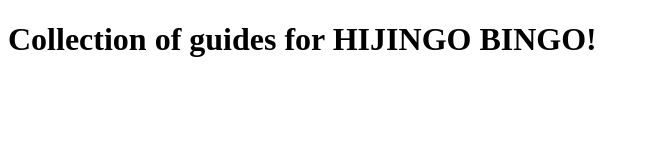
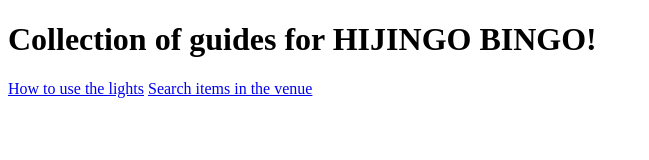
Before and after one commit to fightingentropy/hijingo, a plain HTML site: page index.html in a window 1280 px wide. Shown: the whole page, without its empty margins (0-649 px from the left). Drawn offline with Linux system fonts and the light colour scheme.

Commit message:
Update index.html

```diff
--- a/index.html
+++ b/index.html
@@ -7,5 +7,7 @@
 </head>
 <body>
    <h1>Collection of guides for HIJINGO BINGO!</h1>
+    <a href="lights.html">How to use the lights</a>
+    <a href="search.html">Search items in the venue</a>
 </body>
 </html>
```
